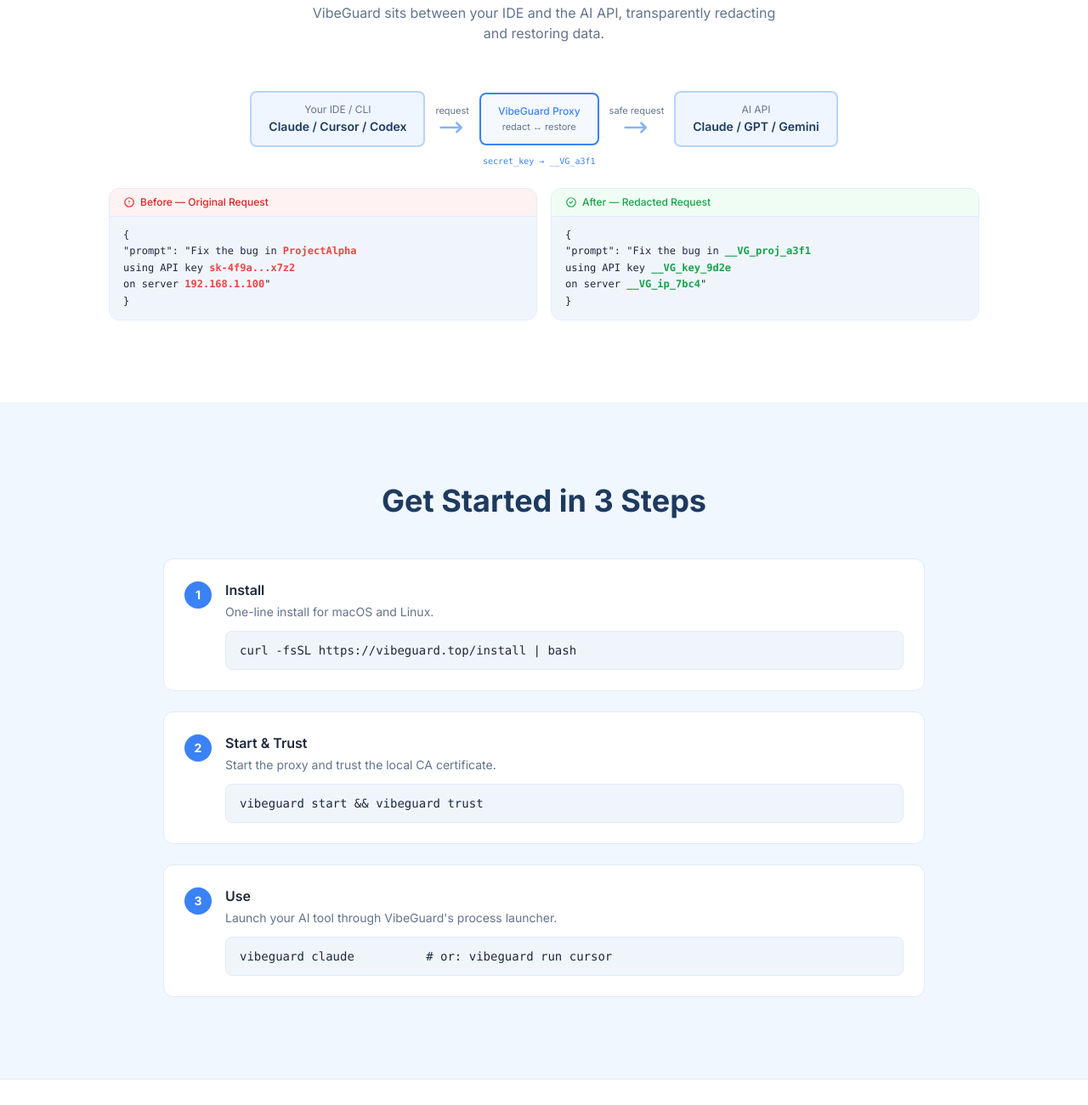
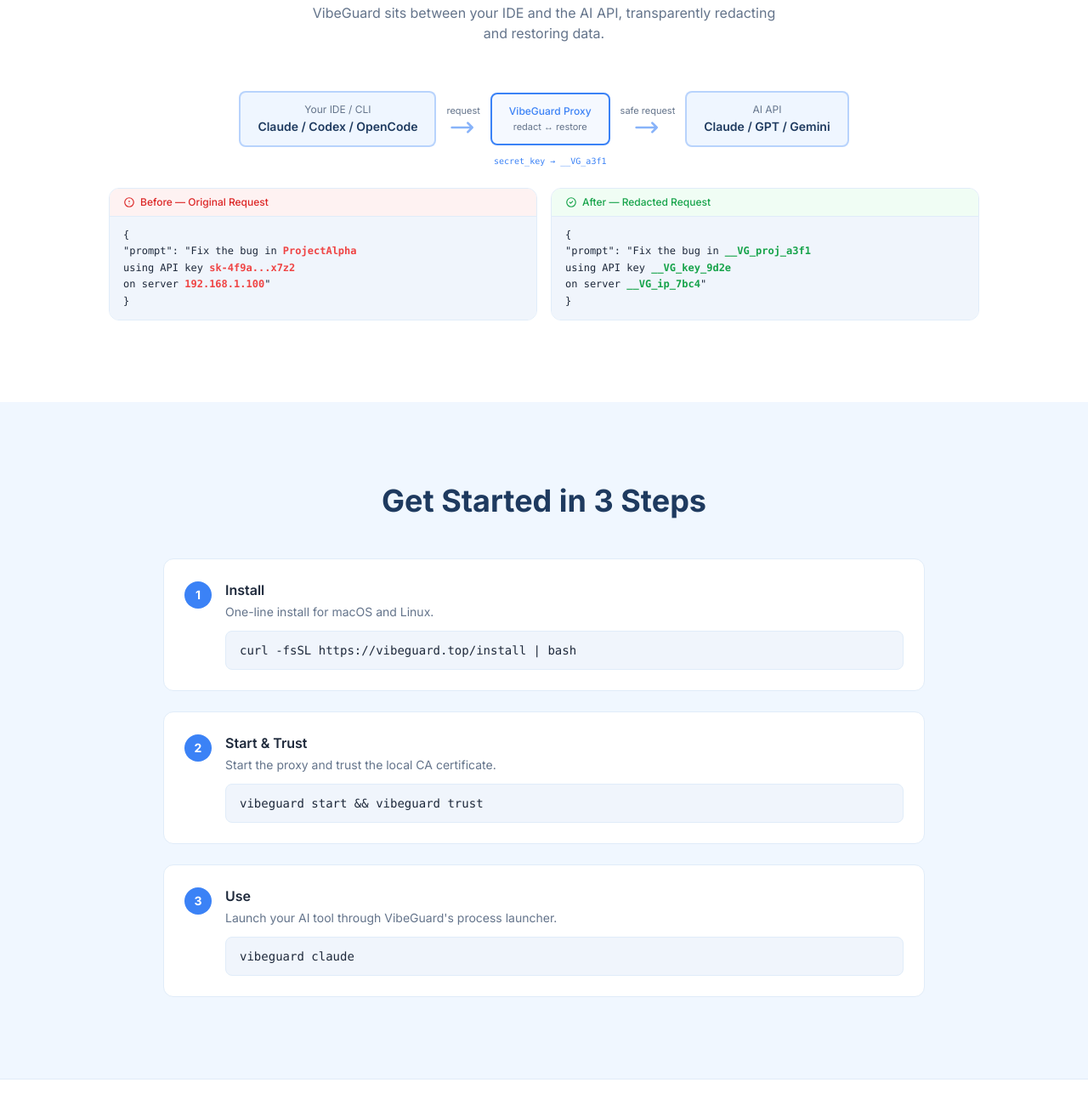
Before and after one commit to inkdust2021/vibeguard-site, a plain HTML site: page index.html in a window 1280 px wide. Shown: the part 1660-2960 px from the top of the page at 85% size. Drawn offline with nearby package versions, Linux system fonts and the light colour scheme.

Commit message:
Update index.html

```diff
--- a/index.html
+++ b/index.html
@@ -334,7 +334,7 @@
               <span data-i18n="flow.ide.label.en">Your IDE / CLI</span>
               <span data-i18n="flow.ide.label.zh">你的 IDE / CLI</span>
             </div>
-            <div class="font-semibold text-primary-dark text-sm">Claude / Cursor / Codex</div>
+            <div class="font-semibold text-primary-dark text-sm">Claude / Codex / OpenCode</div>
           </div>
           <!-- Arrow right -->
           <div class="flex flex-col items-center">
@@ -377,7 +377,7 @@
               <span data-i18n="flow.ide.label.en">Your IDE / CLI</span>
               <span data-i18n="flow.ide.label.zh">你的 IDE / CLI</span>
             </div>
-            <div class="font-semibold text-primary-dark text-sm">Claude / Cursor / Codex</div>
+            <div class="font-semibold text-primary-dark text-sm">Claude / Codex / OpenCode</div>
           </div>
           <svg class="w-4 h-8 text-primary flow-arrow" fill="none" stroke="currentColor" stroke-width="2" viewBox="0 0 12 24"><path stroke-linecap="round" stroke-linejoin="round" d="M6 2v18m-4-4l4 4 4-4"/></svg>
           <div class="w-full max-w-xs px-5 py-3 rounded-lg border-2 border-primary bg-primary/5 text-center">
@@ -503,7 +503,7 @@
                 <span data-i18n="qs.s3.desc.zh">通过 VibeGuard 进程启动器运行你的 AI 工具。</span>
               </p>
               <div class="mt-3 relative group">
-                <pre class="bg-code-bg rounded-lg px-4 py-3 text-xs sm:text-sm font-mono overflow-x-auto border border-border-light"><code id="code-step3">vibeguard claude          # or: vibeguard run cursor</code></pre>
+                <pre class="bg-code-bg rounded-lg px-4 py-3 text-xs sm:text-sm font-mono overflow-x-auto border border-border-light"><code id="code-step3">vibeguard claude</code></pre>
                 <button onclick="copyCode('code-step3', this)" class="copy-btn absolute top-2 right-2 p-1.5 rounded-md bg-white/80 border border-border-light opacity-0 group-hover:opacity-70 text-text-sub hover:text-primary" title="Copy">
                   <svg class="w-4 h-4" fill="none" stroke="currentColor" stroke-width="2" viewBox="0 0 24 24"><rect x="9" y="9" width="13" height="13" rx="2"/><path d="M5 15H4a2 2 0 01-2-2V4a2 2 0 012-2h9a2 2 0 012 2v1"/></svg>
                 </button>
```
